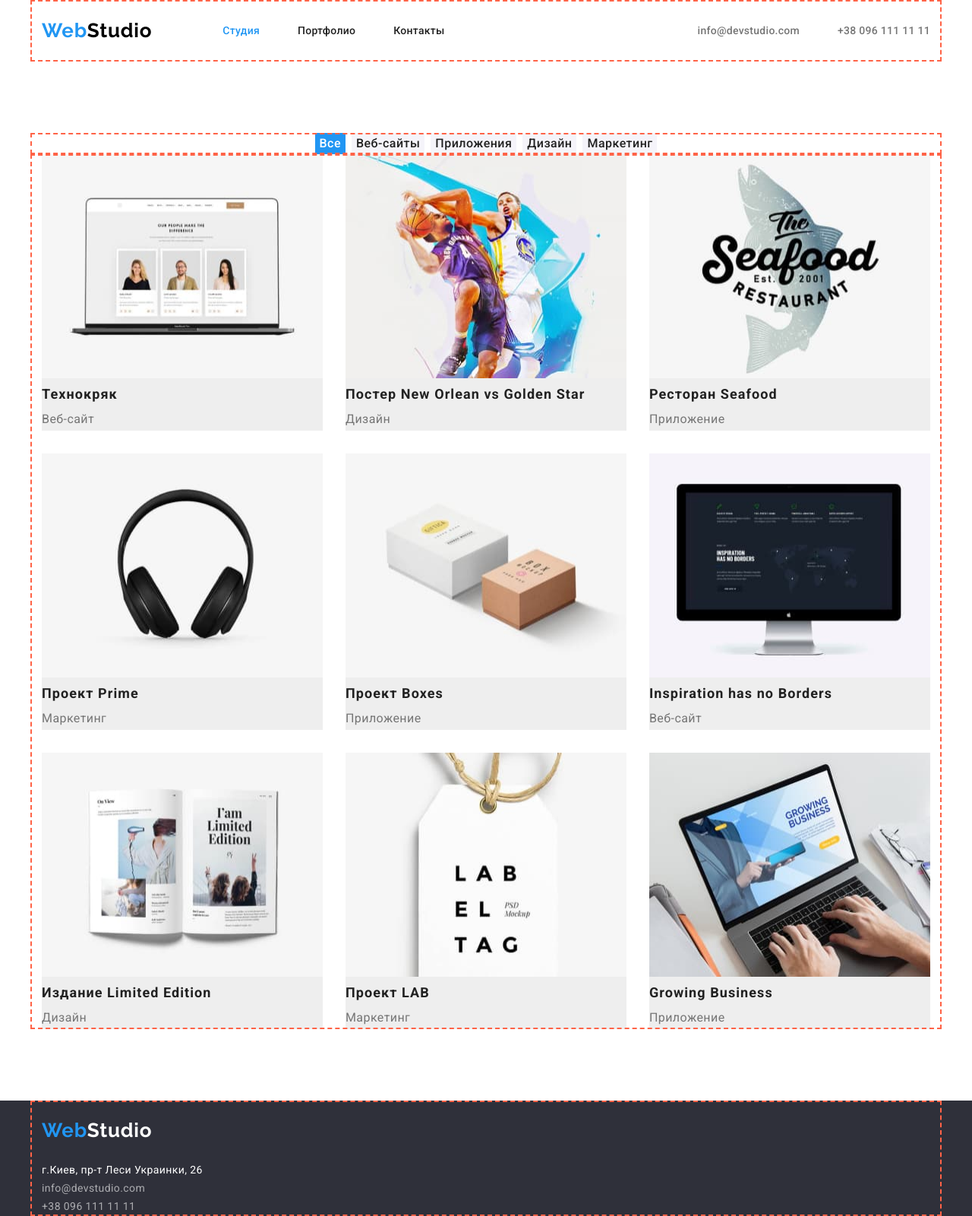
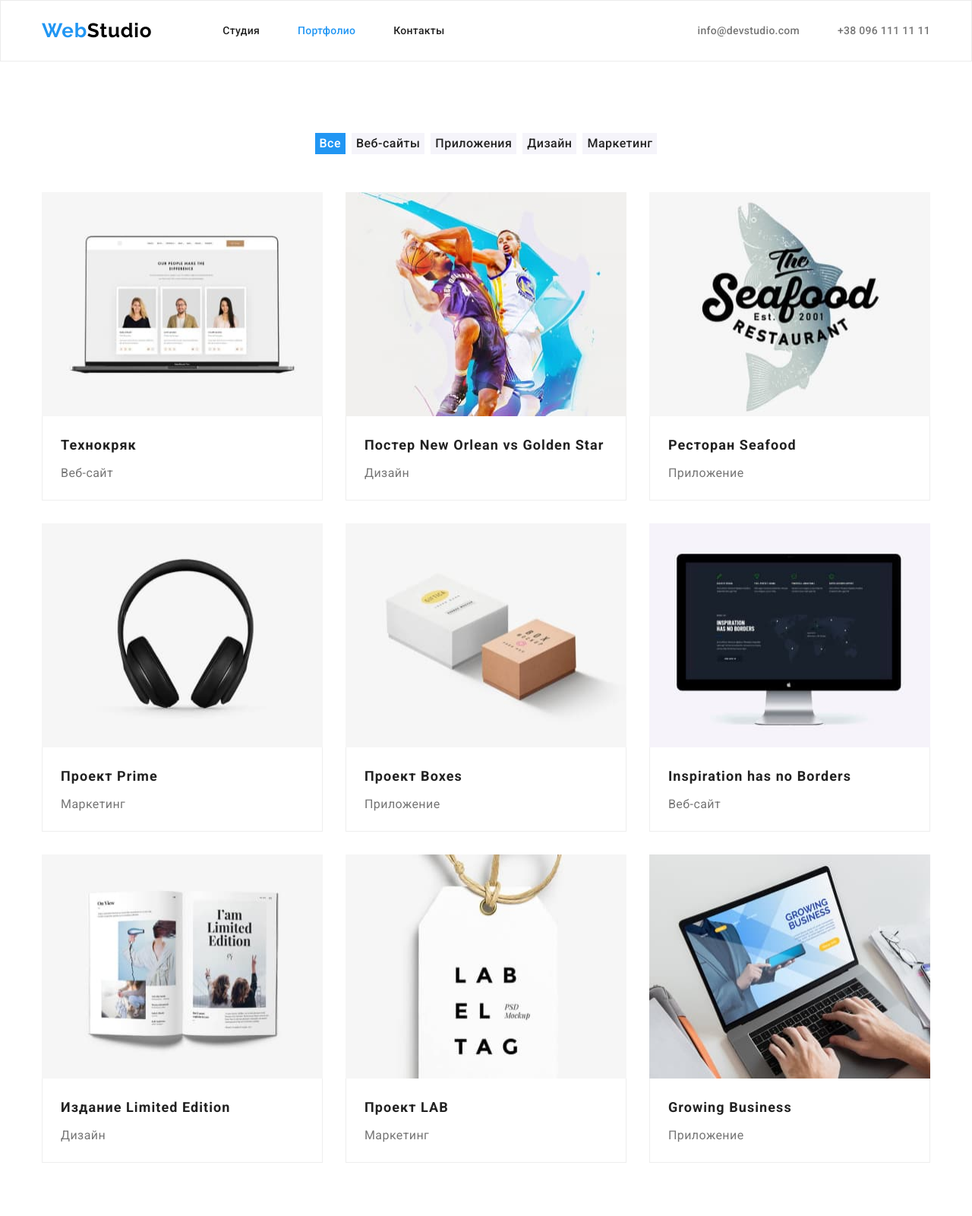
Before and after one commit to IhorYakymchuk/goit-markup-hw-03, a plain HTML site: page portfolio.html in a window 1280 px wide. Shown: the top 1601 px of the page at 76% size. Drawn offline with nearby package versions, Linux system fonts and the light colour scheme.

Commit message:
big update html and styles

```diff
--- a/css/styles.css
+++ b/css/styles.css
@@ -6,37 +6,43 @@
 /* фон HERO і футера #2f303a; */
 
 :root {
+  /* fonts */
+  --main-font: 'Roboto', sans-serif;
+  --secondary-font: 'Raleway', sans-serif;
+
+  /* text colors */
   --primary-text-color: #212121;
   --secondary-text-color: #757575;
   --white-text-color: #ffffff;
   --accent-color: #2196f3;
   --second-part-logo-color: #000000;
+
+  /* bg colors */
   --primary-bg-color: #ffffff;
   --secondary-bg-color: #f5f4fa;
   --hero-footer-bg-color: #2f303a;
-  --container-bg-border-clr: #eeeeee;
-  --upper-line-color: #ececec;
+  --projects-border-clr: 1px solid #eeeeee;
+  --upper-line-color: 1px solid #ececec;
+
+  /* btn */
   --hero-btn-hover-color: #188ce8;
   --hero-btn-box-shadow: 0px 4px 4px rgba(0, 0, 0, 0.15);
+
+  /* margin, padding, gaps, shadows */
+  --card-set-gap: 30px;
+  --card-shadow: 0px 1px 3px rgba(0, 0, 0, 0.12), 0px 1px 1px rgba(0, 0, 0, 0.14),
+    0px 2px 1px rgba(0, 0, 0, 0.2);
 }
 
-/* частковий ресет стилей браузера */
-a {
-  text-decoration: none;
-  color: currentColor;
+body {
+  font-family: var(--main-font);
+  background-color: var(--primary-bg-color);
+  color: var(--primary-text-color);
+  font-size: 14px;
+  letter-spacing: 0.03em;
 }
 
-ul {
-  list-style: none;
-  padding: 0;
-  margin: 0;
-}
-
-/* .list {
-  list-style: none;
-  padding: 0;
-  margin: 0;
-} */
+/*--- частковий ресет стилей браузера ---*/
 
 h1,
 h2,
@@ -48,79 +54,105 @@ p {
   margin: 0;
 }
 
-body {
-  font-family: 'Roboto', sans-serif;
-  background-color: var(--primary-bg-color);
-  color: var(--primary-text-color);
-  font-size: 14px;
-  letter-spacing: 0.03em;
+img {
+  display: block;
+  max-width: 100%;
 }
 
-/* Section */
+.link {
+  text-decoration: none;
+  color: currentColor;
+}
+
+/* ul {
+  list-style: none;
+  padding: 0;
+  margin: 0;
+} */
+
+.list {
+  list-style: none;
+  padding: 0;
+  margin: 0;
+}
+
+/*--- Section ---*/
 .section {
   padding-top: 94px;
   padding-bottom: 94px;
 }
 
-/* Container */
+/*--- Container ---*/
 
 .container {
-  margin-left: auto;
-  margin-right: auto;
   width: 1200px;
   padding-left: 15px;
   padding-right: 15px;
+  margin-left: auto;
+  margin-right: auto;
 
-  outline: 2px dashed tomato;
-  outline-offset: -2px;
+  /* outline: 2px dashed tomato;
+  outline-offset: -2px; */
 }
 
-/* Header */
+/*-------------- Header -----------------*/
+.header {
+  border: var(--upper-line-color);
+}
+.header-container {
+  display: flex;
+  align-items: center;
+}
+
+.header-nav {
+  margin-right: auto;
+  margin-left: 93px;
+}
+
+.header-list {
+  display: flex;
+  gap: 50px;
+}
+
+/*
+.header-list .header-item + .header-item {
+  margin-left: 50px;
+} */
+
+.header-link,
+.header-phone,
+.header-mail {
+  padding: 32px 0;
+}
+
+.header-container .logo {
+  /* display: block; */
+  padding: 24px 0;
+}
+
+.header-phone {
+  margin-left: 50px;
+}
+
 .logo {
   color: var(--accent-color);
-  font-family: 'Raleway', sans-serif;
+  font-family: var(--secondary-font);
   font-weight: 700;
   font-size: 26px;
   line-height: 1.19;
   letter-spacing: 0.03em;
 }
 
-.logo {
-  display: block;
-  padding-top: 24px;
-  padding-bottom: 25px;
-}
 .studio-header {
   color: var(--second-part-logo-color);
-  font-family: 'Raleway', sans-serif;
+  font-family: var(--secondary-font);
   font-weight: 700;
   font-size: 26px;
   line-height: 1.19;
   letter-spacing: 0.03em;
 }
 
-.main-nav {
-  display: flex;
-  align-items: center;
-}
-
-.header-nav {
-  display: flex;
-}
-
-.header-list {
-  display: flex;
-  margin-left: 93px;
-}
-
-.header-list .header-item + .header-item {
-  margin-left: 50px;
-}
-
-.header-item .header-link {
-  display: block;
-  padding-top: 32px;
-  padding-bottom: 32px;
+.header-link {
   color: var(--primary-text-color);
   font-weight: 500;
   line-height: 1.14;
@@ -132,42 +164,34 @@ body {
   margin-left: auto;
 }
 
-.header-contacts {
-  display: block;
-  padding-top: 32px;
-  padding-bottom: 32px;
-}
-
-.contacts-list .header-contacts + .header-contacts {
-  margin-left: 50px;
-}
-
 .header-link:hover,
 .header-link:focus {
   color: var(--accent-color);
 }
 
-.header-cont-link {
+.header-phone,
+.header-mail {
   color: var(--secondary-text-color);
   font-weight: 500;
   line-height: 1.14;
   letter-spacing: 0.02em;
 }
 
-.header-cont-link:hover,
-.header-cont-link:focus {
+.header-phone:hover,
+.header-phone:focus,
+.header-mail:hover,
+.header-mail:focus {
   color: var(--accent-color);
 }
 
-.header-list .header-link.current {
+.header-link.current {
   color: var(--accent-color);
 }
 
-/* Hero
-- поки що поставив колір бекграунда #2f303a, так як ще нема картинки
-і забрав -  text-align: center */
+/* ----------------Hero ----------------------
+- поки що поставив колір бекграунда #2f303a, так як ще нема картинки ----------*/
 
-.section.hero {
+.hero {
   background-color: var(--hero-footer-bg-color);
   text-align: center;
 }
@@ -180,6 +204,7 @@ body {
   text-align: center;
   letter-spacing: 0.06em;
   text-transform: uppercase;
+  margin-bottom: 30px;
 }
 
 .hero-btn {
@@ -199,8 +224,6 @@ body {
   border: none;
   width: 200px;
   height: 50px;
-
-  margin-top: 30px;
 }
 
 .hero-btn:hover,
@@ -208,7 +231,12 @@ body {
   background-color: var(--hero-btn-hover-color);
 }
 
-/* Наши преимущества */
+/*-------------- Наши преимущества --------------*/
+
+.benefits {
+  padding-bottom: 0;
+  /* чомусь паддінги не схлопуються */
+}
 
 .visually-hidden {
   position: absolute;
@@ -226,6 +254,13 @@ body {
 
 .benefits-list {
   display: flex;
+  margin-left: calc(-1 * var(--card-set-gap));
+}
+
+.benefits-item {
+  /* width: 270px; */
+  flex-basis: calc(100% / 4 - var(--card-set-gap));
+  margin-left: var(--card-set-gap);
 }
 
 .benefits-subtitle {
@@ -233,6 +268,7 @@ body {
   line-height: 1.14;
   letter-spacing: 0.03em;
   text-transform: uppercase;
+  margin-bottom: 10px;
 }
 
 .benefits-description {
@@ -241,30 +277,41 @@ body {
   line-height: 1.71;
 }
 
-/* Чем мы занимаемся */
+/*------------- Чем мы занимаемся ----------------*/
 
 .section.activity {
   text-align: center;
 }
+
 .section-title {
   font-size: 36px;
   line-height: 1.17;
+  margin-bottom: 50px;
 }
 
 .activity-list {
   display: flex;
+  flex-wrap: wrap;
+  margin-left: calc(-1 * var(--card-set-gap));
 }
 
 .activity-item {
+  flex-basis: calc(100% / 3 - var(--card-set-gap));
+  margin-left: var(--card-set-gap);
+}
+
+/* можливий варіант
+.activity-item {
   width: calc((100% - 60px) / 3);
   margin-right: 30px;
-}
+} */
 
+/* можливий варіан
 .activity-item:nth-child(3n) {
   margin-right: 0;
-}
+} */
 
-/* Наша команда */
+/*--------------- Наша команда ----------------*/
 
 .section.team {
   text-align: center;
@@ -276,17 +323,41 @@ body {
 
 .team-list {
   display: flex;
+  flex-wrap: wrap;
+  margin-left: calc(-1 * var(--card-set-gap));
+}
+
+.team-card {
+  box-shadow: var(--card-shadow);
+  border-radius: 0px 0px 4px 4px;
 }
 
 .team-item {
+  flex-basis: calc(100% / 4 - var(--card-set-gap));
+  margin-left: var(--card-set-gap);
+}
+
+/* .team-item * {
+  outline: 1px solid tomato;
+} */
+
+.team-caption {
+  padding: 30px;
+}
+.team-position {
+  margin-top: 10px;
+}
+
+/* можливий варіан
+.team-item {
   width: calc((100% - 90px) / 4);
   margin-right: 30px;
-  /* gap: 30px; */
-}
+} */
 
+/* можливий варіан
 .team-item:nth-child(4n) {
   margin-right: 0;
-}
+} */
 
 .team-item {
   background-color: var(--primary-bg-color);
@@ -297,7 +368,6 @@ body {
   font-size: 16px;
   line-height: 1.19;
 }
-/* поки забрав   text-align: center; */
 
 .team-position {
   font-size: 16px;
@@ -305,19 +375,25 @@ body {
 
   color: var(--secondary-text-color);
 }
-/* поки забрав   text-align: center; */
 
-/* Footer */
+/*------------ Footer -----------------*/
 .footer {
   background-color: var(--hero-footer-bg-color);
+
+  padding-top: 60px;
+  padding-bottom: 60px;
 }
 
 .studio-footer {
   color: var(--white-text-color);
-  font-family: 'Raleway', sans-serif;
+  font-family: var(--secondary-font);
   font-weight: 700;
   font-size: 26px;
   line-height: 1.19;
+}
+
+.address {
+  margin-top: 20px;
 }
 
 .address-link {
@@ -325,6 +401,7 @@ body {
   font-style: normal;
   font-weight: 400;
   line-height: 1.71;
+  margin-bottom: 9px;
 }
 
 .address-link:hover,
@@ -332,24 +409,32 @@ body {
   color: var(--accent-color);
 }
 
-.footer-cont-link {
+.footer-mail {
+  margin-bottom: 9px;
+}
+
+.footer-mail,
+.footer-phone {
   color: rgba(255, 255, 255, 0.6);
   font-style: normal;
   font-weight: 400;
   line-height: 1.71;
 }
 
-.footer-cont-link:hover,
-.footer-cont-link:focus {
+.footer-mail:hover,
+.footer-mail:focus,
+.footer-phone:hover,
+.footer-phone:focus {
   color: var(--accent-color);
 }
 
-/* Портфолио */
+/*--------------------- Портфолио ---------------------*/
 
+/* Фільтр */
 .filter-list {
   display: flex;
   justify-content: center;
-  padding: 0;
+  margin-bottom: 50px;
 }
 
 .filter-list .filter-item + .filter-item {
@@ -387,28 +472,51 @@ body {
   color: var(--white-text-color);
 }
 
-/* Розміщення на сторінці - початок */
+/*--- Проекти портфоліо ---*/
+
 .projects-list {
+  padding: 0;
+  margin: 0;
+  list-style: none;
+
   display: flex;
   flex-wrap: wrap;
+  margin-left: calc(-1 * var(--card-set-gap));
+  margin-top: calc(-1 * var(--card-set-gap));
 }
 
+.projects-item {
+  flex-basis: calc(100% / 3 - var(--card-set-gap));
+  margin-left: var(--card-set-gap);
+  margin-top: var(--card-set-gap);
+}
+
+/* --------альтернативний варіант початок-------- */
+/* .projects-list {
+  display: flex;
+  flex-wrap: wrap;
+} */
+/*
 .projects-item {
   width: calc((100% - 60px) / 3);
   margin-right: 30px;
   margin-bottom: 30px;
-}
+} */
 
+/*
 .projects-item:nth-child(3n) {
   margin-right: 0;
-}
+} */
+
+/*
 .projects-item:nth-last-child(-n + 3) {
   margin-bottom: 0;
-}
-/* Розміщення на сторінці - кінець */
+} */
+
+/* --------альтернативний варіант кінець-------- */
 
 .projects-item {
-  background-color: var(--container-bg-border-clr);
+  background-color: var(--primary-bg-color);
 }
 
 .projects-subtitle {
@@ -417,6 +525,8 @@ body {
   font-size: 18px;
   line-height: 2;
   letter-spacing: 0.06em;
+
+  margin-bottom: 4px;
 }
 
 .projects-text {
@@ -425,3 +535,9 @@ body {
   font-size: 16px;
   line-height: 1.88;
 }
+
+.projects-caption {
+  padding: 20px 24px;
+  border: var(--projects-border-clr);
+  border-top: none;
+}
--- a/portfolio.html
+++ b/portfolio.html
@@ -24,26 +24,28 @@
   <body>
     <!--Шапка сайта-->
     <header class="header">
-      <div class="container main-nav">
+      <div class="container header-container">
+        <a class="logo link" href="./index.html">Web<span class="studio-header">Studio</span> </a>
         <nav class="header-nav">
-          <a class="logo" href="./index.html">Web<span class="studio-header">Studio</span> </a>
-          <ul class="header-list">
+          <ul class="header-list list">
             <li class="header-item">
-              <a class="header-link current" href="./index.html">Студия</a>
+              <a class="header-link link" href="./index.html">Студия</a>
             </li>
             <li class="header-item">
-              <a class="header-link" href="./portfolio.html">Портфолио</a>
+              <a class="header-link link current" href="./portfolio.html">Портфолио</a>
             </li>
-            <li class="header-item"><a class="header-link" href="#">Контакты</a></li>
+            <li class="header-item">
+              <a class="header-link link" href="#">Контакты</a>
+            </li>
           </ul>
         </nav>
 
-        <ul class="contacts-list">
+        <ul class="contacts-list list">
           <li class="header-contacts">
-            <a class="header-cont-link" href="mailto:info@devstudio.com">info@devstudio.com</a>
+            <a class="header-mail link" href="mailto:info@devstudio.com">info@devstudio.com</a>
           </li>
           <li class="header-contacts">
-            <a class="header-cont-link" href="tel:+380961111111">+38 096 111 11 11</a>
+            <a class="header-phone link" href="tel:+380961111111">+38 096 111 11 11</a>
           </li>
         </ul>
       </div>
@@ -55,7 +57,7 @@
       <!-- Фильтр -->
       <section class="section portfolio">
         <div class="container">
-          <ul class="filter-list">
+          <ul class="filter-list list">
             <li class="filter-item">
               <button class="active-btn" type="button">Все</button>
             </li>
@@ -76,9 +78,10 @@
 
         <!-- Проекты -->
         <div class="container">
-          <ul class="projects-list">
-            <li class="projects-item">
-              <a class="projects-link" href="#">
+          <ul class="projects-list card-set list">
+            <li class="projects-item card-set-item">
+              <div class="projects-card">
+                <a class="projects-link link" href="#">
                   <img
                     class="projects-img"
                     src="./images/portfolio/tekhnokryak.jpg"
@@ -91,9 +94,11 @@
                     <p class="projects-text">Веб-сайт</p>
                   </div>
                 </a>
+              </div>
             </li>
-            <li class="projects-item">
-              <a class="projects-link" href="#">
+            <li class="projects-item card-set-item">
+              <div class="projects-card">
+                <a class="projects-link link" href="#">
                   <img
                     class="projects-img"
                     src="./images/portfolio/poster_new_orlean.jpg"
@@ -101,12 +106,16 @@
                     width="370"
                     height="295"
                   />
+                  <div class="projects-caption">
                     <h2 class="projects-subtitle">Постер New Orlean vs Golden Star</h2>
                     <p class="projects-text">Дизайн</p>
+                  </div>
                 </a>
+              </div>
             </li>
-            <li class="projects-item">
-              <a class="projects-link" href="#">
+            <li class="projects-item card-set-item">
+              <div class="projects-card">
+                <a class="projects-link link" href="#">
                   <img
                     class="projects-img"
                     src="./images/portfolio/seafood.jpg"
@@ -119,9 +128,11 @@
                     <p class="projects-text">Приложение</p>
                   </div>
                 </a>
+              </div>
             </li>
-            <li class="projects-item">
-              <a class="projects-link" href="#">
+            <li class="projects-item card-set-item">
+              <div class="projects-card">
+                <a class="projects-link link" href="#">
                   <img
                     class="projects-img"
                     src="./images/portfolio/prime.jpg"
@@ -134,9 +145,11 @@
                     <p class="projects-text">Маркетинг</p>
                   </div>
                 </a>
+              </div>
             </li>
-            <li class="projects-item">
-              <a class="projects-link" href="#">
+            <li class="projects-item card-set-item">
+              <div class="projects-card">
+                <a class="projects-link link" href="#">
                   <img
                     class="projects-img"
                     src="./images/portfolio/boxes.jpg"
@@ -149,9 +162,11 @@
                     <p class="projects-text">Приложение</p>
                   </div>
                 </a>
+              </div>
             </li>
-            <li class="projects-item">
-              <a class="projects-link" href="#">
+            <li class="projects-item card-set-item">
+              <div class="projects-card">
+                <a class="projects-link link" href="#">
                   <img
                     class="projects-img"
                     src="./images/portfolio/inspiration.jpg"
@@ -164,9 +179,11 @@
                     <p class="projects-text">Веб-сайт</p>
                   </div>
                 </a>
+              </div>
             </li>
-            <li class="projects-item">
-              <a class="projects-link" href="#">
+            <li class="projects-item card-set-item">
+              <div class="projects-card">
+                <a class="projects-link link" href="#">
                   <img
                     class="projects-img"
                     src="./images/portfolio/limited_edition.jpg"
@@ -179,9 +196,11 @@
                     <p class="projects-text">Дизайн</p>
                   </div>
                 </a>
+              </div>
             </li>
-            <li class="projects-item">
-              <a class="projects-link" href="#">
+            <li class="projects-item card-set-item">
+              <div class="projects-card">
+                <a class="projects-link link" href="#">
                   <img
                     class="projects-img"
                     src="./images/portfolio/lab.jpg"
@@ -194,9 +213,11 @@
                     <p class="projects-text">Маркетинг</p>
                   </div>
                 </a>
+              </div>
             </li>
-            <li class="projects-item">
-              <a class="projects-link" href="#">
+            <li class="projects-item card-set-item">
+              <div class="projects-card">
+                <a class="projects-link link" href="#">
                   <img
                     class="projects-img"
                     src="./images/portfolio/growing_business.jpg"
@@ -209,6 +230,7 @@
                     <p class="projects-text">Приложение</p>
                   </div>
                 </a>
+              </div>
             </li>
           </ul>
         </div>
@@ -217,14 +239,16 @@
 
     <!--Футер-->
     <footer class="footer">
-      <div class="container">
-        <a class="logo" href="./index.html">Web<span class="studio-footer">Studio</span> </a>
+      <div class="container footer-container">
+        <a class="logo logo-footer link" href="./index.html"
+          >Web<span class="studio-footer">Studio</span>
+        </a>
 
         <address class="address">
-          <ul class="address-list">
+          <ul class="address-list list">
             <li class="address-item">
               <a
-                class="address-link"
+                class="address-link link"
                 href="https://goo.gl/maps/UamUXXpw73tSwTPm6"
                 target="_blank"
                 rel="noopener noreferrer"
@@ -232,10 +256,10 @@
               >
             </li>
             <li class="footer-contacts">
-              <a class="footer-cont-link" href="mailto:info@devstudio.com">info@devstudio.com</a>
+              <a class="footer-mail link" href="mailto:info@devstudio.com">info@devstudio.com</a>
             </li>
             <li class="footer-contacts">
-              <a class="footer-cont-link" href="tel:+380961111111">+38 096 111 11 11</a>
+              <a class="footer-phone link" href="tel:+380961111111">+38 096 111 11 11</a>
             </li>
           </ul>
         </address>
```
Also changed, not shown: index.html (+31 -25 lines). Lines whose indentation alone changed are shown as unchanged.
